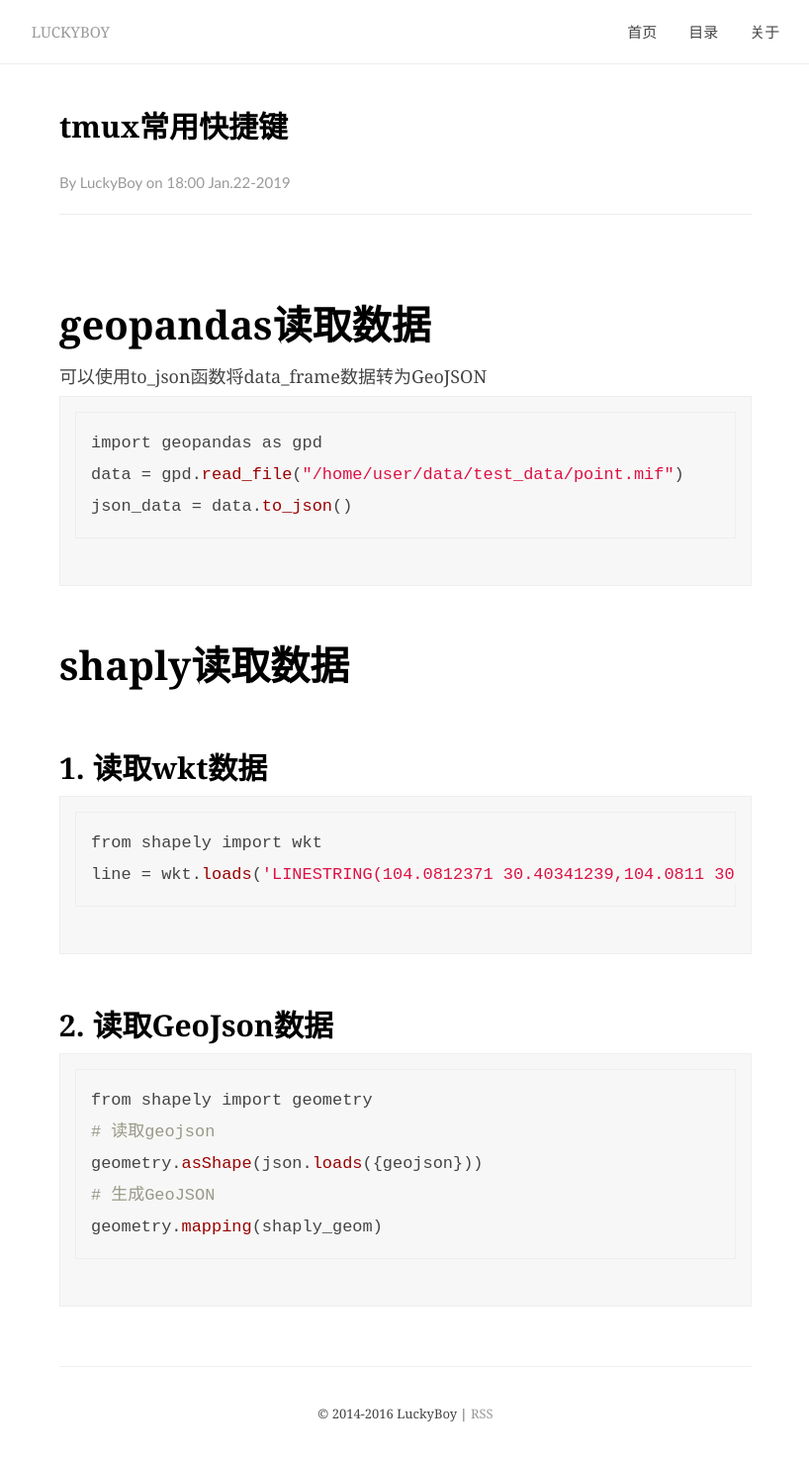
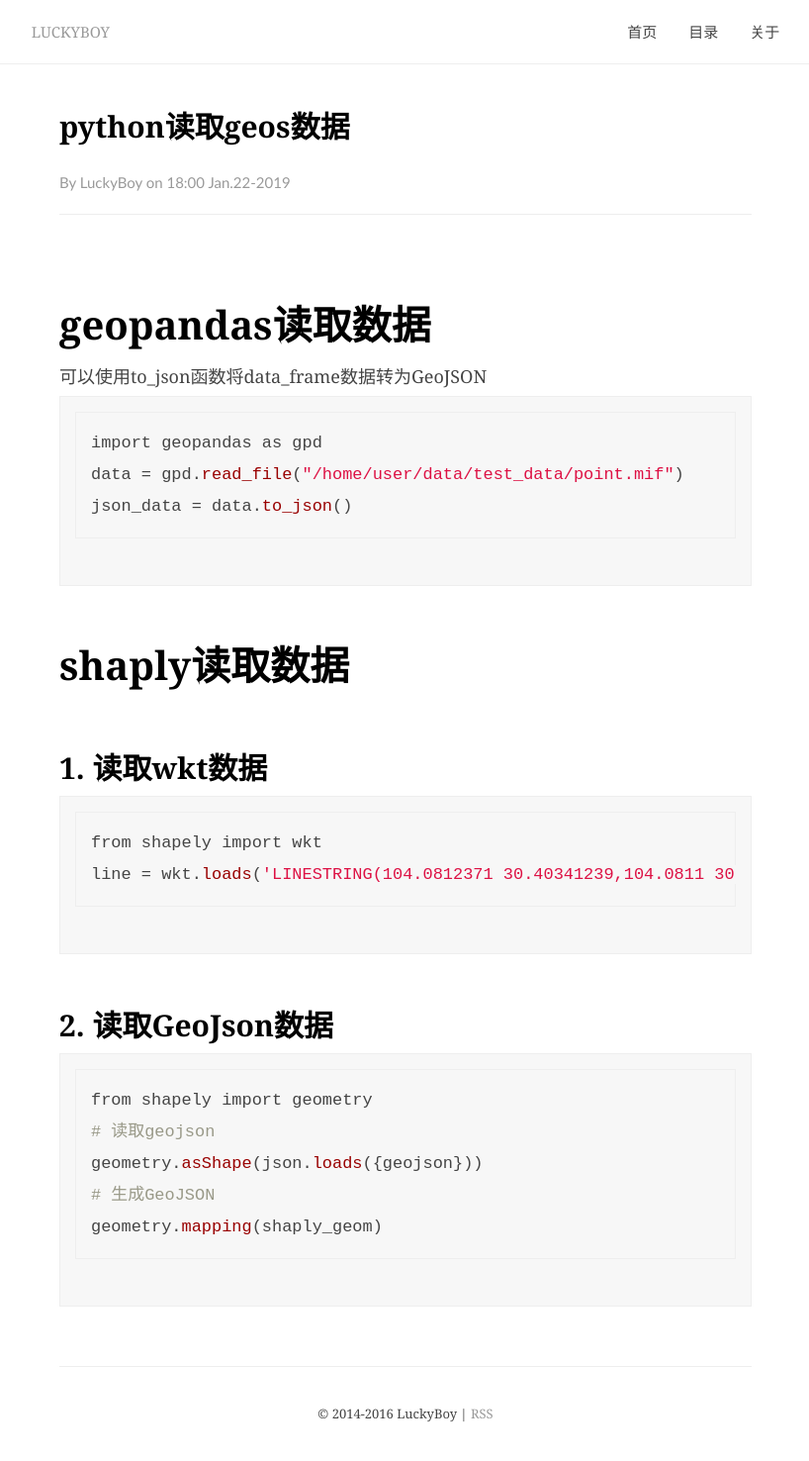
Before and after one commit to byd913/byd913.github.io, a Jekyll site: the page built from _posts/2019-01-22-geo-data_read.md, in a window 1280 px wide. Shown: the whole page at 99% size, without its empty margins (230-1048 px from the left). Built offline with Jekyll 4.4.1, drawn with Linux system fonts in a browser that asks for light colours; comment, search, counter and statistics services are not loaded.

Commit message:
update title

```diff
--- a/_posts/2019-01-22-geo-data_read.md
+++ b/_posts/2019-01-22-geo-data_read.md
@@ -1,6 +1,6 @@
 ---
 layout: post
-title:  "tmux常用快捷键"
+title:  "python读取geos数据"
 date:   2019-01-22 18:00:00
 categories: Python
 tags: Python, geo, geopandas, shapeply
```
